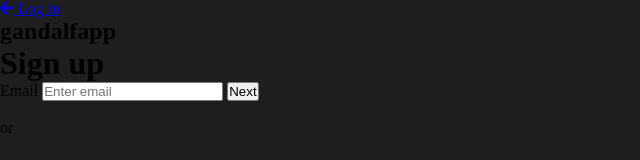
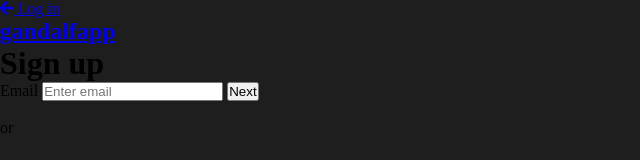
Before and after one commit to DaudSamim1/twitter-to-linkedin, a website built with webpack: page src/popup.html in a window 1280 px wide. Shown: the top 160 px of the page, without its empty margins (0-640 px from the left). Built offline with nearby package versions, Linux system fonts and the light colour scheme.

Commit message:
auth screen styling

```diff
--- a/src/popup.html
+++ b/src/popup.html
@@ -18,7 +18,7 @@
             <span class="signUplink">Log in</span></a>
           </div>
           <div class="rightSide">
-            <h2>gandalfapp</h2>
+            <a href="dashboard.html"> <h2>gandalfapp</h2></a>
           </div>
         </div>
         <h1>Sign up</h1>
```
Also changed, not shown: src/login.html (+1 -1 lines), src/resetpassword.html (+1 -1 lines), src/signuppassword.html (+1 -1 lines).
